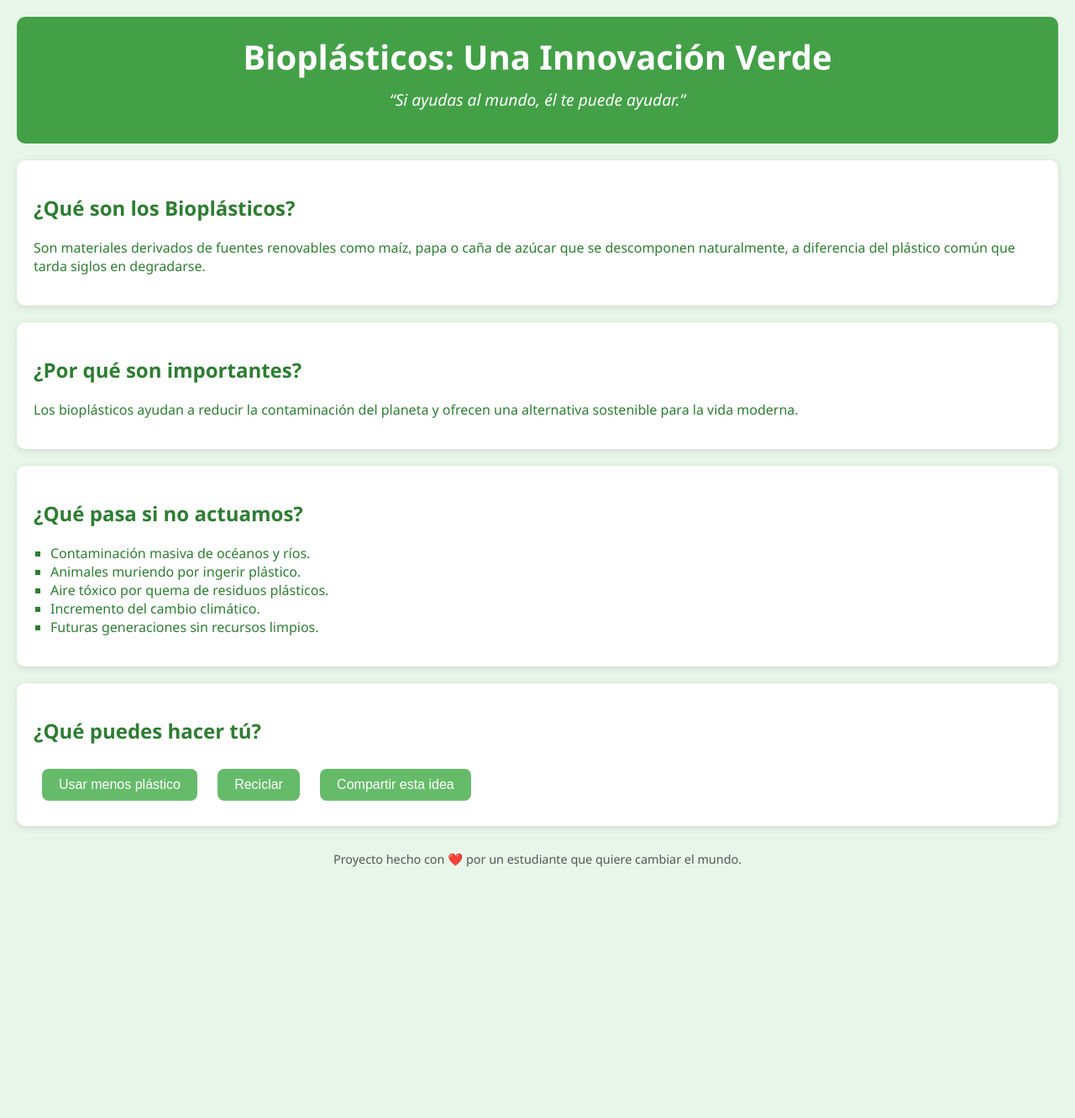
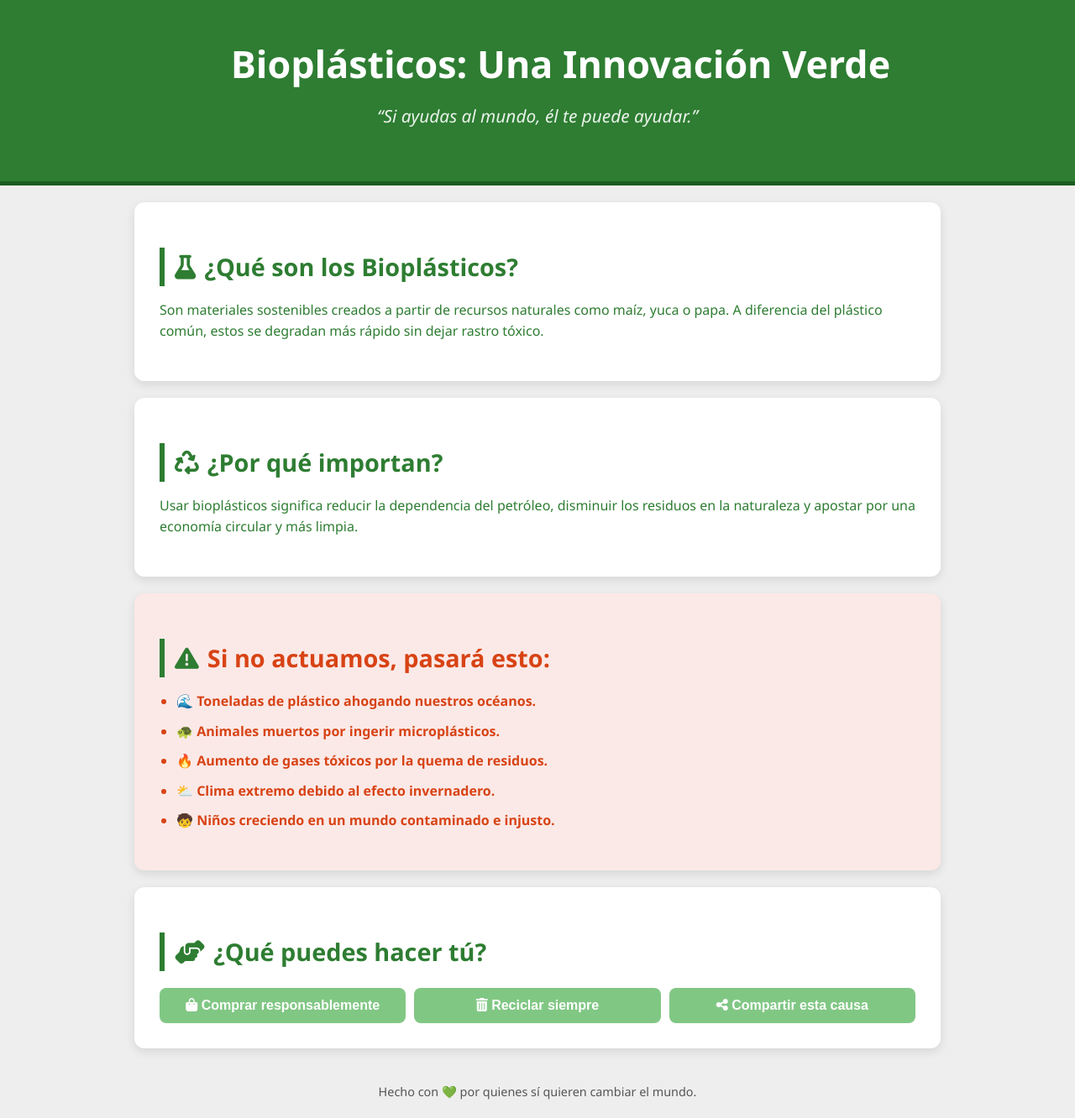
Before and after one commit to loboferozzz/Ayuda-CDTM, a plain HTML site: page index.html in a window 1280 px wide. Shown: the whole page at 84% size. Before the commit the page ends 1053 px from the top, so only its background shows below. Drawn offline with Linux system fonts and the light colour scheme.

Commit message:
Update index.html

```diff
--- a/index.html
+++ b/index.html
@@ -4,103 +4,162 @@
   <meta charset="UTF-8" />
   <meta name="viewport" content="width=device-width, initial-scale=1.0"/>
   <title>Bioplásticos: Ayuda al Mundo</title>
+  <link rel="stylesheet" href="https://cdnjs.cloudflare.com/ajax/libs/font-awesome/6.4.0/css/all.min.css">
   <style>
+    :root {
+      --verde: #2e7d32;
+      --verde-claro: #81c784;
+      --gris: #eeeeee;
+      --blanco: #ffffff;
+      --sombra: rgba(0,0,0,0.1);
+    }
+
     body {
+      margin: 0;
       font-family: 'Segoe UI', sans-serif;
-      background: #e8f5e9;
+      background: var(--gris);
+      color: var(--verde);
+      line-height: 1.6;
+    }
+
+    header {
+      background-color: var(--verde);
+      color: var(--blanco);
+      padding: 40px 20px;
+      text-align: center;
+      border-bottom: 5px solid #1b5e20;
+    }
+
+    header h1 {
+      font-size: 2.8em;
       margin: 0;
-      padding: 20px;
-      color: #2e7d32;
     }
-    header {
-      background-color: #43a047;
-      padding: 20px;
-      border-radius: 10px;
-      text-align: center;
-      color: white;
+
+    header .frase {
+      font-style: italic;
+      font-size: 1.3em;
+      margin-top: 10px;
+      opacity: 0.9;
     }
-    h1 {
-      margin: 0;
-      font-size: 2.5em;
+
+    section {
+      background-color: var(--blanco);
+      margin: 20px auto;
+      padding: 30px;
+      border-radius: 12px;
+      box-shadow: 0 4px 12px var(--sombra);
+      max-width: 900px;
+      animation: fadeIn 1s ease;
     }
-    .frase {
-      font-style: italic;
-      margin-top: 10px;
-      font-size: 1.2em;
+
+    h2 {
+      border-left: 6px solid var(--verde);
+      padding-left: 12px;
+      font-size: 1.8em;
+      margin-bottom: 15px;
     }
-    section {
-      background-color: white;
-      border-radius: 10px;
-      padding: 20px;
-      margin-top: 20px;
-      box-shadow: 0 2px 10px rgba(0,0,0,0.1);
-    }
+
     ul {
-      list-style-type: square;
       padding-left: 20px;
     }
+
+    li {
+      margin-bottom: 10px;
+    }
+
     .botones {
+      display: flex;
+      flex-wrap: wrap;
+      gap: 10px;
       margin-top: 20px;
     }
-    button {
-      background-color: #66bb6a;
-      color: white;
+
+    .botones button {
+      flex: 1 1 200px;
+      background-color: var(--verde-claro);
       border: none;
-      padding: 10px 20px;
-      margin: 10px;
+      padding: 12px 20px;
+      font-size: 1em;
+      color: var(--blanco);
       border-radius: 8px;
-      font-size: 1em;
       cursor: pointer;
-      transition: background-color 0.3s ease;
+      transition: all 0.3s ease;
+      font-weight: bold;
     }
-    button:hover {
-      background-color: #388e3c;
+
+    .botones button:hover {
+      background-color: var(--verde);
     }
+
+    .impacto {
+      background-color: #fbe9e7;
+      color: #d84315;
+      font-weight: bold;
+    }
+
     footer {
       text-align: center;
-      margin-top: 30px;
+      padding: 20px;
       font-size: 0.9em;
       color: #555;
+    }
+
+    @keyframes fadeIn {
+      from { opacity: 0; transform: translateY(10px); }
+      to { opacity: 1; transform: translateY(0); }
+    }
+
+    .icono {
+      color: var(--verde);
+      margin-right: 10px;
+    }
+
+    @media (max-width: 600px) {
+      header h1 {
+        font-size: 2em;
+      }
     }
   </style>
 </head>
 <body>
 
 <header>
-  <h1>Bioplásticos: Una Innovación Verde</h1>
+  <h1><i class="fas fa-leaf icono"></i>Bioplásticos: Una Innovación Verde</h1>
   <p class="frase">“Si ayudas al mundo, él te puede ayudar.”</p>
 </header>
 
 <section>
-  <h2>¿Qué son los Bioplásticos?</h2>
-  <p>Son materiales derivados de fuentes renovables como maíz, papa o caña de azúcar que se descomponen naturalmente, a diferencia del plástico común que tarda siglos en degradarse.</p>
+  <h2><i class="fas fa-flask icono"></i>¿Qué son los Bioplásticos?</h2>
+  <p>Son materiales sostenibles creados a partir de recursos naturales como maíz, yuca o papa. A diferencia del plástico común, estos se degradan más rápido sin dejar rastro tóxico.</p>
 </section>
 
 <section>
-  <h2>¿Por qué son importantes?</h2>
-  <p>Los bioplásticos ayudan a reducir la contaminación del planeta y ofrecen una alternativa sostenible para la vida moderna.</p>
+  <h2><i class="fas fa-recycle icono"></i>¿Por qué importan?</h2>
+  <p>Usar bioplásticos significa reducir la dependencia del petróleo, disminuir los residuos en la naturaleza y apostar por una economía circular y más limpia.</p>
+</section>
+
+<section class="impacto">
+  <h2><i class="fas fa-exclamation-triangle icono"></i>Si no actuamos, pasará esto:</h2>
+  <ul>
+    <li>🌊 Toneladas de plástico ahogando nuestros océanos.</li>
+    <li>🐢 Animales muertos por ingerir microplásticos.</li>
+    <li>🔥 Aumento de gases tóxicos por la quema de residuos.</li>
+    <li>⛅ Clima extremo debido al efecto invernadero.</li>
+    <li>🧒 Niños creciendo en un mundo contaminado e injusto.</li>
+  </ul>
 </section>
 
 <section>
-  <h2>¿Qué pasa si no actuamos?</h2>
-  <ul>
-    <li>Contaminación masiva de océanos y ríos.</li>
-    <li>Animales muriendo por ingerir plástico.</li>
-    <li>Aire tóxico por quema de residuos plásticos.</li>
-    <li>Incremento del cambio climático.</li>
-    <li>Futuras generaciones sin recursos limpios.</li>
-  </ul>
-</section>
-
-<section class="botones">
-  <h2>¿Qué puedes hacer tú?</h2>
-  <button onclick="alert('¡Gracias por usar menos plástico!')">Usar menos plástico</button>
-  <button onclick="alert('¡Gracias por reciclar!')">Reciclar</button>
-  <button onclick="alert('¡Gracias por difundir el mensaje!')">Compartir esta idea</button>
+  <h2><i class="fas fa-hands-helping icono"></i>¿Qué puedes hacer tú?</h2>
+  <div class="botones">
+    <button onclick="alert('Gracias por elegir productos sostenibles.')"><i class="fas fa-shopping-bag"></i> Comprar responsablemente</button>
+    <button onclick="alert('¡Reciclar es un acto de amor al planeta!')"><i class="fas fa-trash-alt"></i> Reciclar siempre</button>
+    <button onclick="alert('Gracias por compartir este mensaje.')"><i class="fas fa-share-alt"></i> Compartir esta causa</button>
+  </div>
 </section>
 
 <footer>
-  Proyecto hecho con ❤️ por un estudiante que quiere cambiar el mundo.
+  Hecho con 💚 por quienes sí quieren cambiar el mundo.
 </footer>
 
 </body>
```
